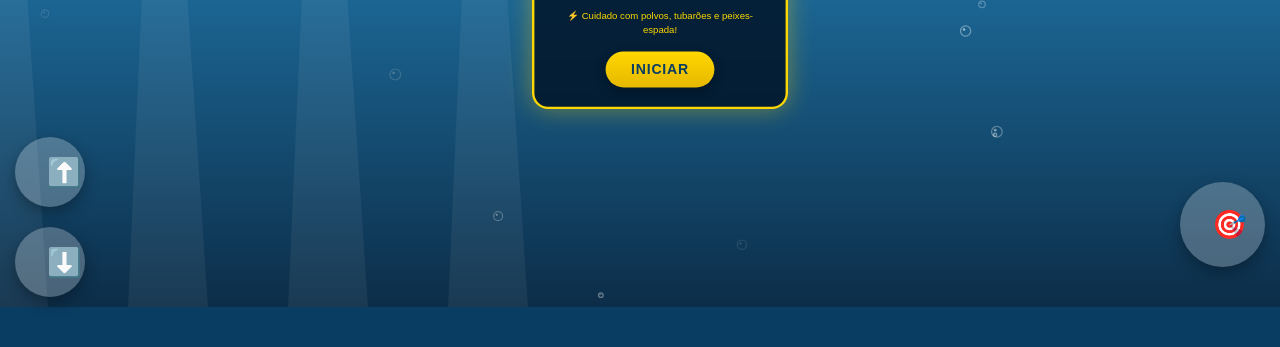
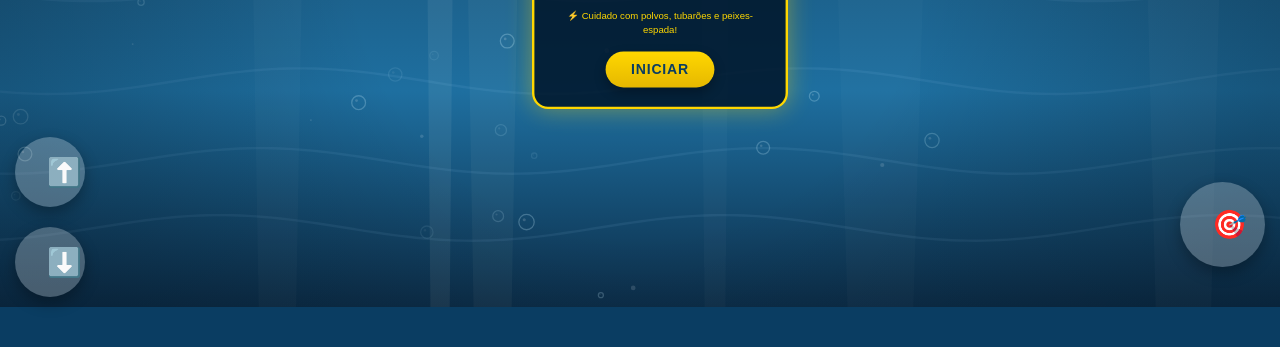
Before and after one commit to dev-ronaldo-alves/Bolhas-do-Dourado, a plain HTML site: page index.html in a window 1280 px wide. Shown: the part 453-800 px from the top of the page. Drawn offline with Linux system fonts and the light colour scheme.

Commit message:
Refactor background effects and remove pull-to-refresh
Removed pull-to-refresh prevention code and improved background effects.

```diff
--- a/index.html
+++ b/index.html
@@ -26,7 +26,6 @@
             overflow: hidden;
             font-family: 'Arial', sans-serif;
             touch-action: none;
-            /* IMPEDE PULL-TO-REFRESH */
             overscroll-behavior: none;
             position: fixed;
             top: 0;
@@ -227,7 +226,6 @@
         const canvas = document.getElementById('gameCanvas');
         const ctx = canvas.getContext('2d');
 
-        // Dimensões base em landscape (16:9)
         const BASE_WIDTH = 800;
         const BASE_HEIGHT = 450;
 
@@ -252,7 +250,6 @@
         });
         resizeCanvas();
 
-        // ========== BLOQUEIO PULL-TO-REFRESH (adicional) ==========
         document.addEventListener('touchmove', function(e) {
             e.preventDefault();
         }, { passive: false });
@@ -379,13 +376,26 @@
         let bgScroll = 0;
         let bgSpeed = 2.5;
         let bgBubbles = [];
-        for (let i = 0; i < 20; i++) {
+        for (let i = 0; i < 30; i++) {
             bgBubbles.push({
                 x: Math.random() * BASE_WIDTH,
                 y: Math.random() * BASE_HEIGHT,
-                radius: Math.random() * 3 + 1,
-                speed: Math.random() * 0.8 + 0.2,
-                alpha: Math.random() * 0.4 + 0.1
+                radius: Math.random() * 4 + 1,
+                speed: Math.random() * 0.6 + 0.2,
+                alpha: Math.random() * 0.3 + 0.1,
+                wobble: Math.random() * Math.PI * 2
+            });
+        }
+
+        // ========== EFEITOS DE FUNDO (raios de luz, ondulações) ==========
+        let lightRays = [];
+        for (let i = 0; i < 6; i++) {
+            lightRays.push({
+                x: Math.random() * BASE_WIDTH,
+                width: 20 + Math.random() * 60,
+                speed: 0.2 + Math.random() * 0.5,
+                alpha: 0.03 + Math.random() * 0.05,
+                phase: Math.random() * Math.PI * 2
             });
         }
 
@@ -787,10 +797,12 @@
             bgScroll = (bgScroll + bgSpeed * speedMultiplier) % BASE_WIDTH;
             for (let b of bgBubbles) {
                 b.y -= b.speed;
-                b.x += Math.sin(b.y * 0.02) * 0.3;
+                b.x += Math.sin(b.y * 0.02 + b.wobble) * 0.5;
                 if (b.y < -10) {
                     b.y = BASE_HEIGHT + 10;
                     b.x = Math.random() * BASE_WIDTH;
+                    b.radius = Math.random() * 4 + 1;
+                    b.speed = Math.random() * 0.6 + 0.2;
                 }
             }
         }
@@ -857,15 +869,18 @@
 
         // ========== RENDERIZAÇÃO ==========
         function desenharFundo() {
+            // Gradiente profundo
             const grad = ctx.createLinearGradient(0, 0, 0, BASE_HEIGHT);
             grad.addColorStop(0, '#0a3d62');
-            grad.addColorStop(0.5, '#1e6fa0');
+            grad.addColorStop(0.4, '#1a5276');
+            grad.addColorStop(0.7, '#1e6fa0');
             grad.addColorStop(1, '#0c2d48');
             ctx.fillStyle = grad;
             ctx.fillRect(0, 0, BASE_WIDTH, BASE_HEIGHT);
 
+            // Camada de textura (se imagem de fundo existir)
             if (imgFundo.complete && imgFundo.naturalWidth > 0) {
-                ctx.globalAlpha = 0.3;
+                ctx.globalAlpha = 0.25;
                 const padrao = ctx.createPattern(imgFundo, 'repeat-x');
                 if (padrao) {
                     ctx.fillStyle = padrao;
@@ -874,30 +889,72 @@
                 ctx.globalAlpha = 1;
             }
 
-            ctx.globalAlpha = 0.06;
-            for (let i = 0; i < 5; i++) {
-                const lx = (i * 100 + bgScroll * 0.3) % (BASE_WIDTH + 200) - 100;
-                ctx.fillStyle = '#ffffff';
+            // Raios de luz (caustics)
+            const time = Date.now() / 1000;
+            for (let ray of lightRays) {
+                const xOffset = Math.sin(time * ray.speed + ray.phase) * 60;
+                const xPos = ray.x + xOffset;
+                ctx.globalAlpha = ray.alpha * (0.7 + 0.3 * Math.sin(time * 0.5 + ray.phase));
+                ctx.fillStyle = '#fffbe6';
                 ctx.beginPath();
-                ctx.moveTo(lx, 0);
-                ctx.lineTo(lx + 30, BASE_HEIGHT);
-                ctx.lineTo(lx - 20, BASE_HEIGHT);
+                ctx.moveTo(xPos - ray.width / 2, 0);
+                ctx.lineTo(xPos + ray.width / 2, 0);
+                ctx.lineTo(xPos + ray.width * 0.3, BASE_HEIGHT);
+                ctx.lineTo(xPos - ray.width * 0.3, BASE_HEIGHT);
                 ctx.closePath();
+                ctx.fill();
+                ctx.globalAlpha = 1;
+            }
+
+            // Ondulações de fundo (linhas suaves)
+            ctx.globalAlpha = 0.08;
+            ctx.strokeStyle = '#a0d8ff';
+            ctx.lineWidth = 1.5;
+            for (let i = 0; i < 8; i++) {
+                const yBase = 50 + i * 50 + Math.sin(time * 0.1 + i) * 10;
+                ctx.beginPath();
+                for (let x = 0; x <= BASE_WIDTH; x += 5) {
+                    const y = yBase + Math.sin(x * 0.02 + time * 0.2 + i * 0.5) * 8;
+                    if (x === 0) ctx.moveTo(x, y);
+                    else ctx.lineTo(x, y);
+                }
+                ctx.stroke();
+            }
+            ctx.globalAlpha = 1;
+
+            // Bolhas de fundo (mais numerosas e com brilho)
+            for (let b of bgBubbles) {
+                ctx.beginPath();
+                ctx.arc(b.x, b.y, b.radius, 0, Math.PI * 2);
+                ctx.strokeStyle = `rgba(200, 240, 255, ${b.alpha * 0.8})`;
+                ctx.lineWidth = 0.8;
+                ctx.stroke();
+                // reflexo
+                ctx.beginPath();
+                ctx.arc(b.x - b.radius * 0.3, b.y - b.radius * 0.3, b.radius * 0.2, 0, Math.PI * 2);
+                ctx.fillStyle = `rgba(255, 255, 255, ${b.alpha * 0.5})`;
+                ctx.fill();
+            }
+
+            // Partículas de brilho (plâncton)
+            ctx.globalAlpha = 0.15;
+            for (let i = 0; i < 15; i++) {
+                const x = (i * 137 + Math.sin(time * 0.1 + i) * 40) % BASE_WIDTH;
+                const y = (i * 97 + Math.cos(time * 0.08 + i * 2) * 30) % BASE_HEIGHT;
+                const size = 1 + Math.sin(time * 0.2 + i) * 0.5;
+                ctx.fillStyle = '#f0f9ff';
+                ctx.beginPath();
+                ctx.arc(x, y, size, 0, Math.PI * 2);
                 ctx.fill();
             }
             ctx.globalAlpha = 1;
 
-            for (let b of bgBubbles) {
-                ctx.beginPath();
-                ctx.arc(b.x, b.y, b.radius, 0, Math.PI * 2);
-                ctx.strokeStyle = `rgba(255,255,255,${b.alpha})`;
-                ctx.lineWidth = 0.8;
-                ctx.stroke();
-                ctx.beginPath();
-                ctx.arc(b.x - b.radius * 0.3, b.y - b.radius * 0.3, b.radius * 0.25, 0, Math.PI * 2);
-                ctx.fillStyle = `rgba(255,255,255,${b.alpha * 1.5})`;
-                ctx.fill();
-            }
+            // Efeito de profundidade (vignette suave)
+            const gradVignette = ctx.createRadialGradient(BASE_WIDTH/2, BASE_HEIGHT/2, BASE_HEIGHT*0.4, BASE_WIDTH/2, BASE_HEIGHT/2, BASE_HEIGHT*0.9);
+            gradVignette.addColorStop(0, 'rgba(0,0,0,0)');
+            gradVignette.addColorStop(1, 'rgba(0,10,20,0.25)');
+            ctx.fillStyle = gradVignette;
+            ctx.fillRect(0, 0, BASE_WIDTH, BASE_HEIGHT);
         }
 
         function desenharPlaceholderPeixe(x, y, w, h) {
@@ -1278,7 +1335,7 @@
 
         gameLoop();
 
-        console.log('🐟 Bolhas do Dourado - Com trava contra pull-to-refresh!');
+        console.log('🐟 Bolhas do Dourado - Fundo melhorado sem algas!');
     </script>
 </body>
 </html>
```
